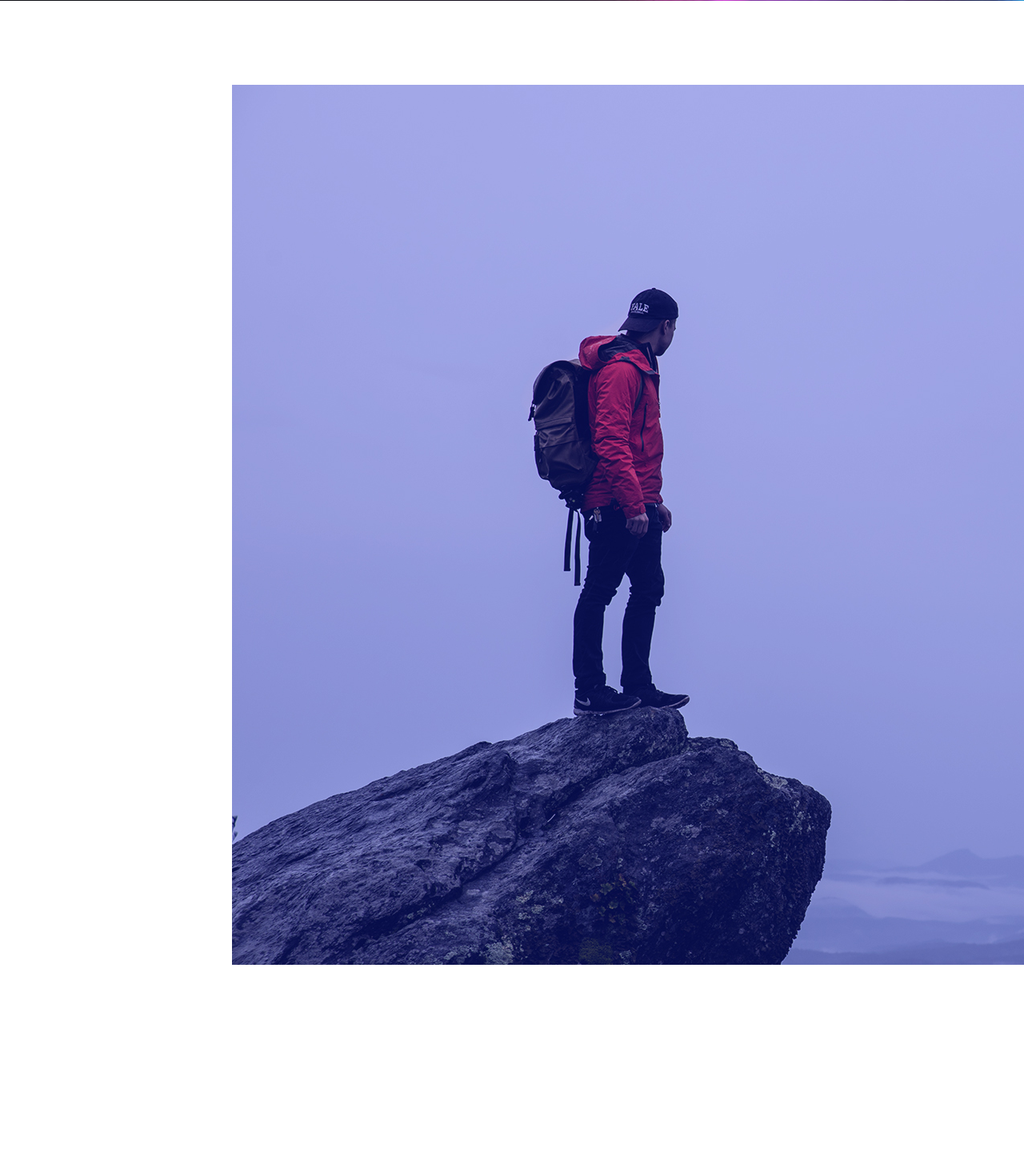
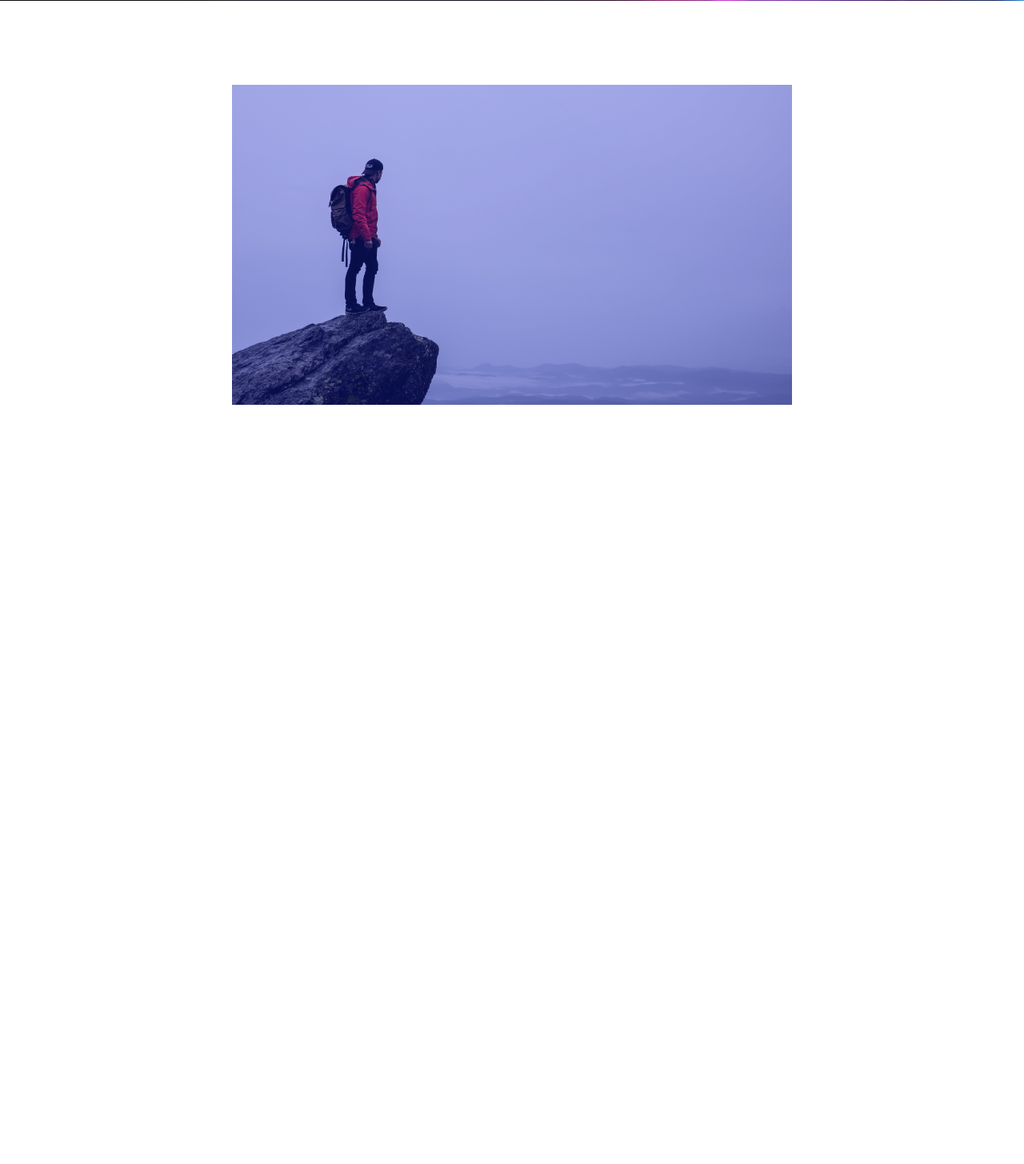
Before and after one commit to wak96/Walid-Ayaan-Kawsar, a Django app: page / in a window 1280 px wide. Shown: the part 799-2254 px from the top of the page at 80% size. Run offline with Django 5.2, Linux system fonts and the light colour scheme; data comes from the database, SQL or seed files in the repository; some libraries are stand-ins or nearby versions.

Commit message:
Update main.css

```diff
--- a/static/css/main.css
+++ b/static/css/main.css
@@ -1184,3 +1184,14 @@
     border-color: rgba(255, 255, 255, 0.9);
 
   }
+
+
+
+
+
+
+  .half-img {
+    height: 50%;
+    width: 100%;
+    display: block;
+    object-fit: cover;
```
